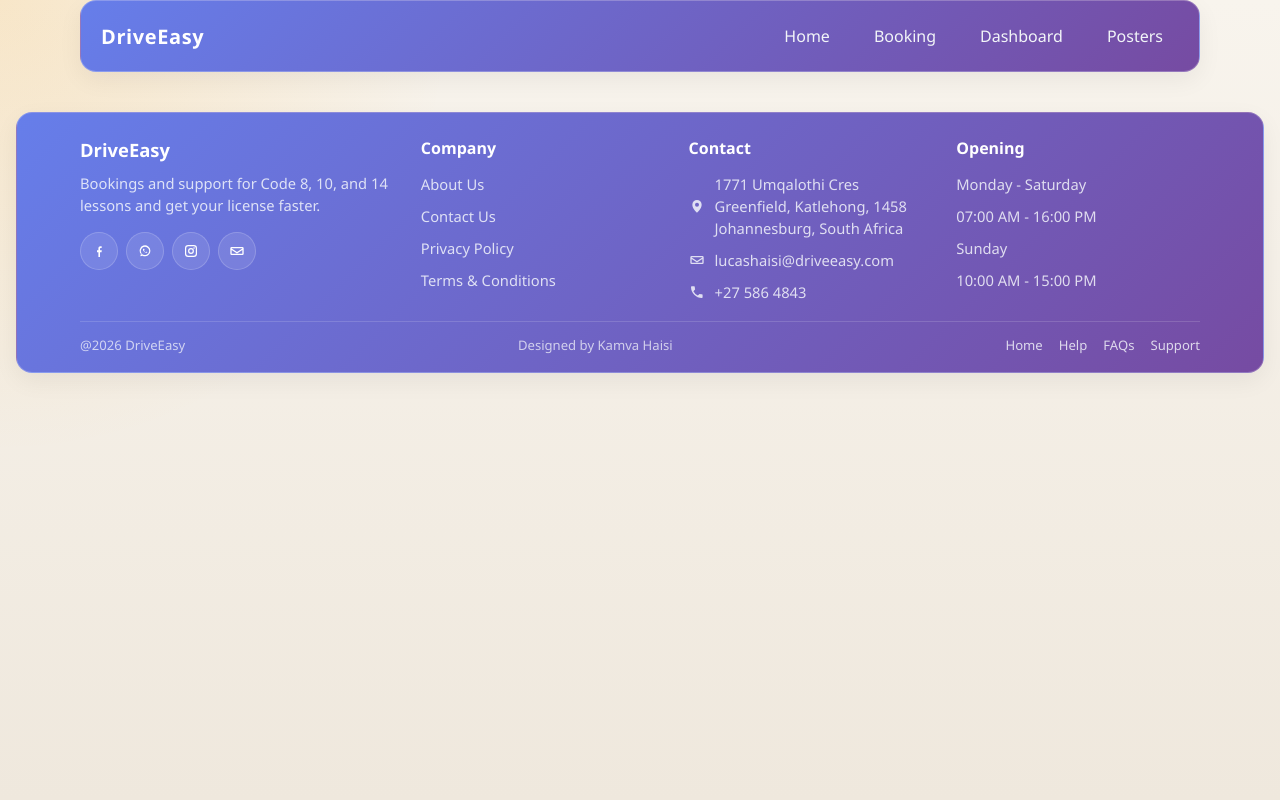
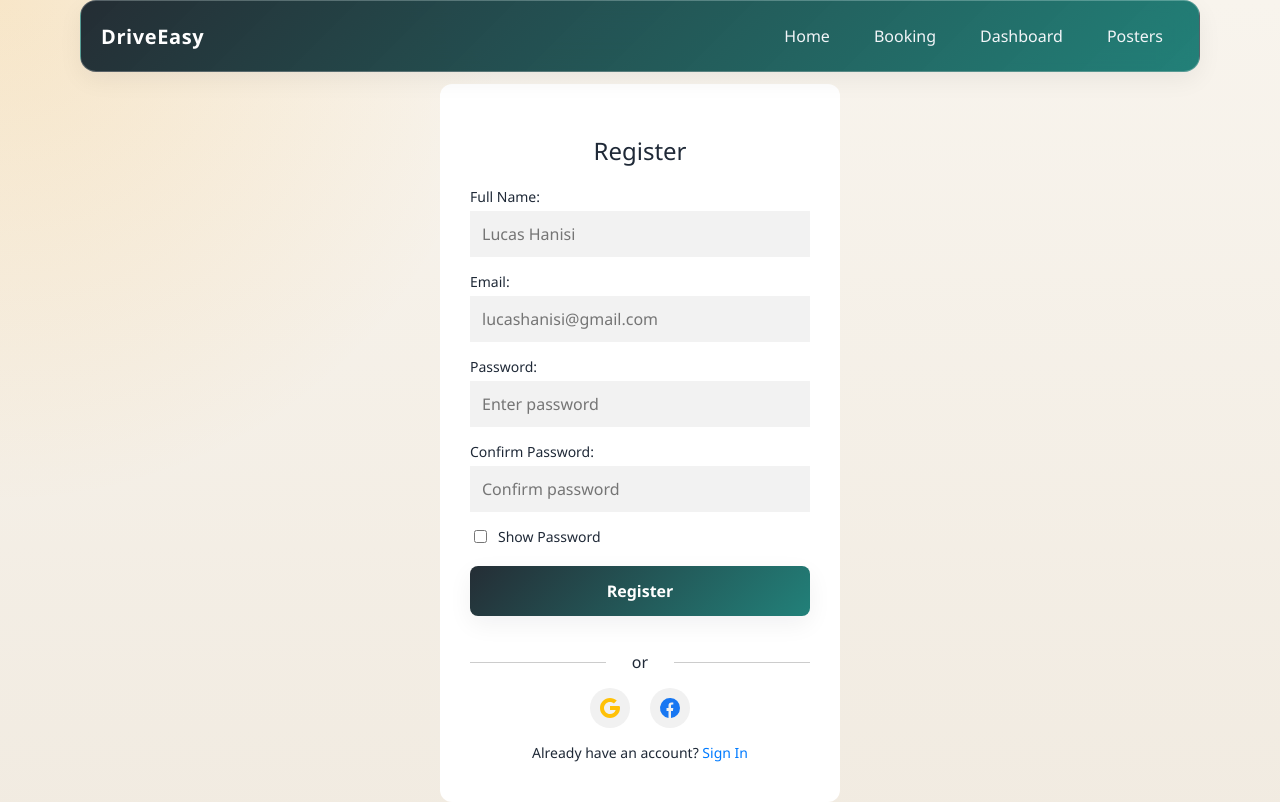
Before and after one commit to kamva-hanisi/driving-school-app, a React (Vite) app in the folder frontend/: page /register in a window 1280 px wide. Shown: the top 802 px of the page. Built offline with nearby package versions, Linux system fonts and the light colour scheme.

Commit message:
update,footer,login,register,api's,styling

```diff
--- a/frontend/src/App.jsx
+++ b/frontend/src/App.jsx
@@ -3,6 +3,9 @@ import Booking from "./pages/Booking";
 import Dashboard from "./pages/Dashboard";
 import Home from "./pages/Home";
 import Posters from "./pages/Posters";
+import ProtectedRoute from "./routes/ProtectedRoute";
+import Login from "./pages/Login";
+import Register from "./pages/Register";
 
 import { Footer } from "./components/layout/Footer";
 import { Navbar } from "./components/layout/Navbar";
@@ -15,9 +18,41 @@ function App() {
         <Navbar />
         <Routes>
           <Route path="/" element={<Home />} />
-          <Route path="/booking" element={<Booking />} />
-          <Route path="/dashboard" element={<Dashboard />} />
-          <Route path="/posters" element={<Posters />} />
+          <Route path="/login" element={<Login />} />
+          <Route path="/register" element={<Register />} />
+          <Route
+            path="/booking"
+            element={
+              <ProtectedRoute>
+                <Booking />
+              </ProtectedRoute>
+            }
+          />
+          <Route
+            path="/dashboard"
+            element={
+              <ProtectedRoute>
+                <Dashboard />
+              </ProtectedRoute>
+            }
+          />
+          <Route
+            path="/posters"
+            element={
+              <ProtectedRoute>
+                <Posters />
+              </ProtectedRoute>
+            }
+          />
+
+          <Route
+            path="/protected"
+            element={
+              <ProtectedRoute>
+                <Dashboard />
+              </ProtectedRoute>
+            }
+          />
         </Routes>
         <Footer />
       </div>
--- a/frontend/src/components/layout/Footer.jsx
+++ b/frontend/src/components/layout/Footer.jsx
@@ -146,9 +146,9 @@ export function Footer() {
 
         <div className="site-footer__group">
           <h3 className="site-footer__heading">Opening</h3>
-          <p>Monday - Saturday</p>
+          <p>Monday - Friday</p>
           <p>07:00 AM - 16:00 PM</p>
-          <p>Sunday</p>
+          <p>Saturday</p>
           <p>10:00 AM - 15:00 PM</p>
         </div>
       </div>
--- /dev/null
+++ b/frontend/src/context/AuthContext.jsx
@@ -0,0 +1,23 @@
+/* eslint-disable react-refresh/only-export-components */
+import { createContext, useState } from "react";
+
+export const AuthContext = createContext();
+
+export default function AuthProvider({ children }) {
+  const [token, setToken] = useState(localStorage.getItem("token"));
+
+  const login = (token) => {
+    localStorage.setItem("token", token);
+    setToken(token);
+  };
+  const logout = () => {
+    localStorage.removeItem("token");
+    setToken(null);
+  };
+
+  return (
+    <AuthContext.Provider value={{ token, login, logout }}>
+      {children}
+    </AuthContext.Provider>
+  );
+}
--- a/frontend/src/main.jsx
+++ b/frontend/src/main.jsx
@@ -1,10 +1,13 @@
-import { StrictMode } from 'react'
-import { createRoot } from 'react-dom/client'
-import './styles/main.scss'
-import App from './App.jsx'
+import { StrictMode } from "react";
+import { createRoot } from "react-dom/client";
+import "./styles/main.scss";
+import App from "./App.jsx";
+import AuthProvider from "./context/AuthContext.jsx";
 
-createRoot(document.getElementById('root')).render(
+createRoot(document.getElementById("root")).render(
   <StrictMode>
-    <App />
+    <AuthProvider>
+      <App />
+    </AuthProvider>
   </StrictMode>,
-)
+);
--- /dev/null
+++ b/frontend/src/pages/Login.jsx
@@ -0,0 +1,62 @@
+import { useState, useContext } from "react";
+import API from "../services/api";
+import { useNavigate } from "react-router-dom";
+import { AuthContext } from "../context/AuthContext";
+import { Link } from "react-router-dom";
+import Button from "../components/common/Button";
+
+export default function Login() {
+  const [form, setForm] = useState({});
+  const [show, setShow] = useState(false);
+  const { login } = useContext(AuthContext);
+  const navigate = useNavigate();
+
+  const handleLogin = async () => {
+    try {
+      const response = await API.post("/auth/login", form);
+      login(response.data.token);
+      navigate("/dashboard");
+    } catch (error) {
+      console.error("Login failed:", error);
+      alert("Invalid email or password. Please try again.");
+    }
+  };
+
+  return (
+    <div className="sign-R-L-wrapper">
+      <div className="R-L-box">
+        <h2>Login</h2>
+
+        <label>Email:</label>
+        <input
+          type="email"
+          placeholder="Enter email"
+          onChange={(e) => setForm({ ...form, email: e.target.value })}
+        />
+
+        <label>Password:</label>
+        <input
+          type={show ? "text" : "password"}
+          placeholder="Enter password"
+          onChange={(e) => setForm({ ...form, password: e.target.value })}
+        />
+
+        <div className="show-password">
+          <input type="checkbox" onChange={() => setShow(!show)} />
+          <span>Show Password</span>
+        </div>
+
+        <Button onClick={handleLogin}>SIGN IN</Button>
+
+        <div className="R-L-links">
+          <p>
+            Forgot <span>Username / Password?</span>
+          </p>
+          <p>
+            Don't have an account? <Link to="/register">Sign up</Link>
+          </p>
+        </div>
+      </div>
+    </div>
+  );
+}
--- /dev/null
+++ b/frontend/src/pages/Register.jsx
@@ -0,0 +1,124 @@
+import { useState } from "react";
+import API from "../services/api";
+import { useNavigate } from "react-router-dom";
+import { Link } from "react-router-dom";
+import Button from "../components/common/Button";
+
+function GoogleIcon() {
+  return (
+    <svg width="24" height="24" viewBox="0 0 48 48">
+      <path
+        fill="#FFC107"
+        d="M43.6 20.5H42V20H24v8h11.3C33.6 32.9 29.2 36 24 36c-6.6 0-12-5.4-12-12s5.4-12 12-12c3 0 5.7 1.1 7.8 2.9l5.7-5.7C33.9 6.1 29.2 4 24 4 12.9 4 4 12.9 4 24s8.9 20 20 20 20-8.9 20-20c0-1.3-.1-2.7-.4-3.5z"
+      />
+    </svg>
+  );
+}
+
+function FacebookIcon() {
+  return (
+    <svg width="24" height="24" viewBox="0 0 24 24">
+      <path
+        fill="#1877F2"
+        d="M22 12a10 10 0 1 0-11.5 9.9v-7h-2v-3h2v-2.3c0-2 1.2-3.1 3-3.1.9 0 1.8.1 1.8.1v2h-1c-1 0-1.3.6-1.3 1.2V12h2.3l-.4 3h-1.9v7A10 10 0 0 0 22 12z"
+      />
+    </svg>
+  );
+}
+
+const socialLinks = [
+  {
+    href: "https://www.google.com/",
+    icon: <GoogleIcon />,
+    label: "Google",
+  },
+
+  {
+    href: "https://www.facebook.com/",
+    icon: <FacebookIcon />,
+    label: "Facebook",
+  },
+];
+
+export default function Register() {
+  const [form, setForm] = useState({});
+  const [show, setShow] = useState(false);
+  const navigate = useNavigate();
+
+  const handleRegister = async () => {
+    try {
+      await API.post("/auth/register", form);
+      navigate("/login");
+    } catch (err) {
+      console.error(err);
+      alert("Registration failed. Please check your details and try again.");
+    }
+  };
+
+  return (
+    <div className="sign-R-L-wrapper">
+      <div className="R-L-box">
+        <h2>Register</h2>
+
+        <label>Full Name:</label>
+        <input
+          type="text"
+          placeholder="Lucas Hanisi"
+          onChange={(e) => setForm({ ...form, name: e.target.value })}
+        />
+
+        <label>Email:</label>
+        <input
+          type="email"
+          placeholder="lucashanisi@gmail.com"
+          onChange={(e) => setForm({ ...form, email: e.target.value })}
+        />
+
+        <label>Password:</label>
+        <input
+          type={show ? "text" : "password"}
+          placeholder="Enter password"
+          onChange={(e) => setForm({ ...form, password: e.target.value })}
+        />
+
+        <label>Confirm Password:</label>
+        <input
+          type={show ? "text" : "password"}
+          placeholder="Confirm password"
+          onChange={(e) =>
+            setForm({ ...form, confirmPassword: e.target.value })
+          }
+        />
+
+        <div className="show-password">
+          <input type="checkbox" onChange={() => setShow(!show)} />
+          <span>Show Password</span>
+        </div>
+
+        <Button onClick={handleRegister}>Register</Button>
+
+        <div className="divider">
+          <span>or</span>
+        </div>
+        <div className="site-signup__socials">
+          {socialLinks.map((link, index) => (
+            <a
+              key={index}
+              href={link.href}
+              target="_blank"
+              rel="noopener noreferrer"
+              className="site-signup__social-link"
+            >
+              {link.icon}
+            </a>
+          ))}
+        </div>
+        <div className="R-L-links">
+          <p>
+            Already have an account? <Link to="/login">Sign In</Link>
+          </p>
+        </div>
+      </div>
+    </div>
+  );
+}
--- /dev/null
+++ b/frontend/src/routes/ProtectedRoute.jsx
@@ -0,0 +1,13 @@
+import { useContext } from "react";
+import { Navigate } from "react-router-dom";
+import { AuthContext } from "../context/AuthContext";
+
+export default function ProtectedRoute({ children }) {
+  const { token } = useContext(AuthContext);
+
+  if (!token) {
+    return <Navigate to="/login" />;
+  }
+
+  return children;
+}
--- a/frontend/src/styles/_variables.scss
+++ b/frontend/src/styles/_variables.scss
@@ -1,5 +1,8 @@
-$primary: linear-gradient(135deg, #667eea, #764ba2);
-$primary-gradient: $primary;
+$primary-gradient: linear-gradient(
+  135deg,
+  rgba(32, 41, 49, 0.98),
+  rgba(15, 118, 110, 0.92)
+);
 $color-primary-gradient-2: linear-gradient(
   135deg,
   rgba(32, 41, 49, 0.98),
--- a/frontend/src/styles/main.scss
+++ b/frontend/src/styles/main.scss
@@ -51,7 +51,7 @@ button {
 }
 
 .app-shell {
-  padding: 0 16px 32px;
+  padding: 0 16px 0;
 }
 
 .site-nav-shell {
@@ -264,7 +264,7 @@ button {
   min-height: 48px;
   border: 0;
   border-radius: $radius-sm;
-  background: $primary;
+  background: $primary-gradient;
   color: #fff;
   font-weight: 600;
   transition:
@@ -311,7 +311,7 @@ button {
   padding: 16px 18px;
   border: 1px solid $color-border;
   border-radius: $radius-md;
-  background: $primary;
+  background: $primary-gradient;
   box-shadow: $shadow-soft;
   color: #fff;
   justify-content: flex-start;
@@ -627,6 +627,142 @@ button {
   padding-top: 14px;
 }
 
+.sign-R-L-wrapper {
+  // height: 100vh;
+  display: flex;
+  justify-content: center;
+  align-items: center;
+}
+
+.R-L-box {
+  width: 400px;
+  background: $color-surface;
+  padding: 30px;
+  border-radius: 12px;
+
+  h2 {
+    text-align: center;
+    margin-bottom: 20px;
+    font-weight: 500;
+  }
+
+  label {
+    display: block;
+    margin-bottom: 5px;
+    font-size: 14px;
+  }
+
+  input[type="email"],
+  input[type="password"],
+  input[type="text"] {
+    width: 100%;
+    padding: 12px;
+    margin-bottom: 15px;
+    border: none;
+    outline: none;
+    background: #f2f2f2;
+  }
+
+  .show-password {
+    display: flex;
+    align-items: center;
+    gap: 8px;
+    margin-bottom: 20px;
+
+    input {
+      cursor: pointer;
+    }
+
+    span {
+      font-size: 14px;
+    }
+  }
+
+  button {
+    width: 100%;
+    padding: 14px;
+    background: $primary-gradient;
+    color: white;
+    border: none;
+    cursor: pointer;
+    font-weight: bold;
+    margin-bottom: 20px;
+
+    &:hover {
+      box-shadow: 0 12px 28px rgba(15, 23, 42, 0.16);
+    }
+  }
+
+  .R-L-links {
+    text-align: center;
+    font-size: 14px;
+
+    span {
+      color: #007bff;
+      cursor: pointer;
+    }
+
+    a {
+      color: #007bff;
+      text-decoration: none;
+    }
+
+    p {
+      margin: 10px 0;
+    }
+  }
+
+  .divider {
+    text-align: center;
+    margin: 15px 0;
+    position: relative;
+
+    &::before,
+    &::after {
+      content: "";
+      height: 1px;
+      width: 40%;
+      background: #ccc;
+      position: absolute;
+      top: 50%;
+    }
+
+    &::before {
+      left: 0;
+    }
+
+    &::after {
+      right: 0;
+    }
+  }
+
+  .site-signup__socials {
+    display: flex;
+    justify-content: center;
+    gap: 20px;
+    margin: 15px 0;
+  }
+
+  .site-signup__social-link {
+    width: 40px;
+    height: 40px;
+    border-radius: 50%;
+    background: #f1f1f1;
+
+    display: flex;
+    align-items: center;
+    justify-content: center;
+
+    cursor: pointer;
+    transition: 0.3s;
+
+    &:hover {
+      background: #e0e0e0;
+      transform: scale(1.1);
+    }
+  }
+}
+
 @media (max-width: 768px) {
   .app-shell {
     padding-inline: 12px;
```
Also changed, not shown: frontend/src/services/api.js (+21 -0 lines).
